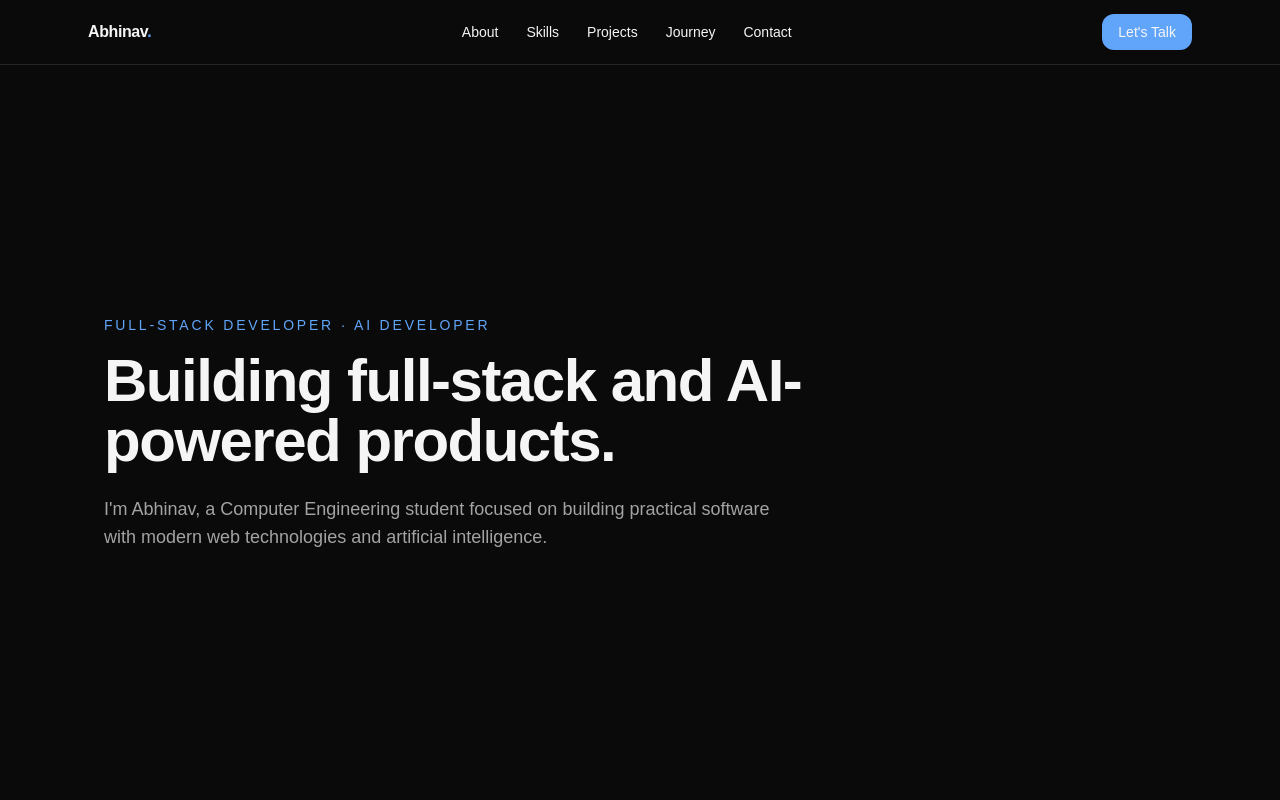
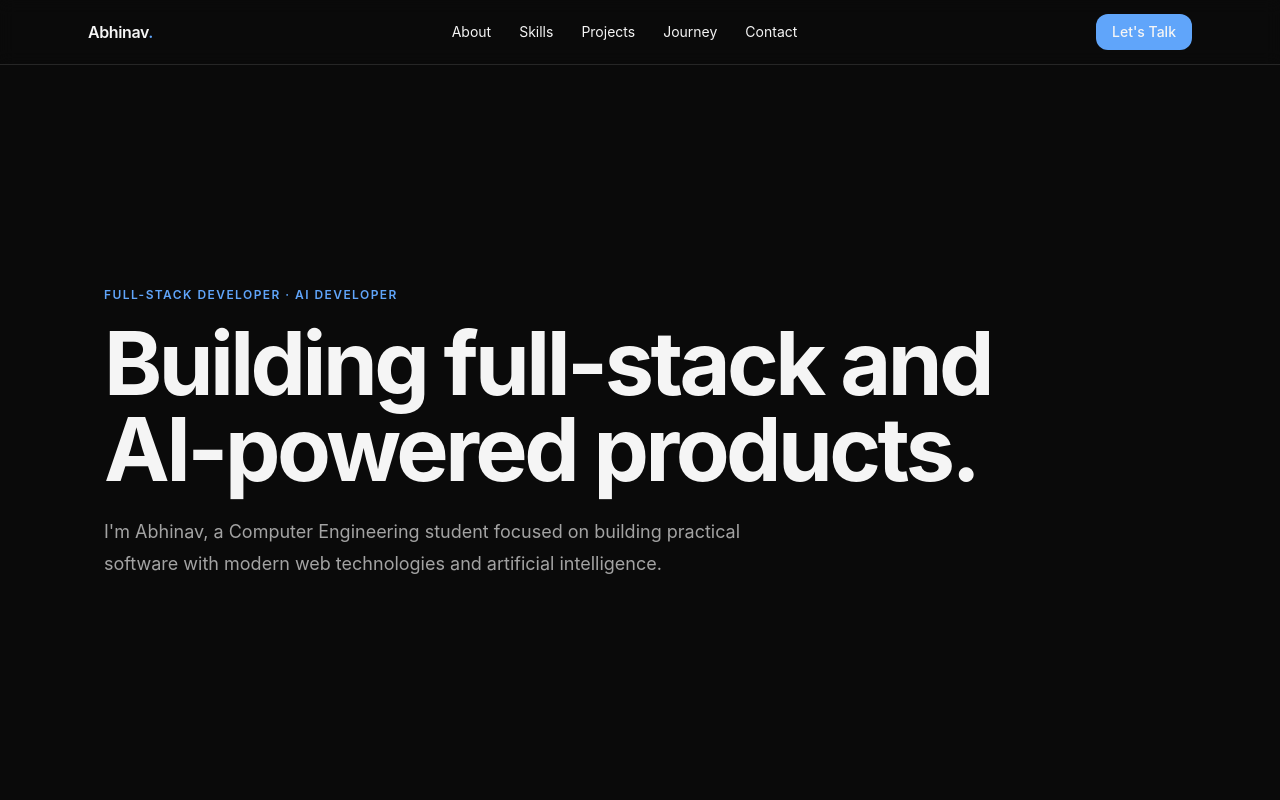
Before and after one commit to abhinav05-bhatpude/abhinav-portfolio, a Next.js app: page / in a window 1280 px wide. Shown: the top 800 px of the page. Built offline with nearby package versions, Linux system fonts and the light colour scheme.

Commit message:
feat: add global typography system

```diff
--- a/src/app/globals.css
+++ b/src/app/globals.css
@@ -39,7 +39,15 @@ body {
   margin: 0;
   background: var(--background);
   color: var(--foreground);
-  font-family: Arial, Helvetica, sans-serif;
+  font-family:
+  Inter,
+  ui-sans-serif,
+  system-ui,
+  -apple-system,
+  BlinkMacSystemFont,
+  "Segoe UI",
+  sans-serif;
+
   -webkit-font-smoothing: antialiased;
   text-rendering: optimizeLegibility;
 }
@@ -58,3 +66,48 @@ button,
 a {
   -webkit-tap-highlight-color: transparent;
 }
+@layer components {
+  .text-display {
+    font-size: clamp(2.75rem, 7vw, 5.5rem);
+    line-height: 0.98;
+    letter-spacing: -0.04em;
+    font-weight: 700;
+  }
+
+  .text-heading {
+    font-size: clamp(2rem, 5vw, 3.5rem);
+    line-height: 1.1;
+    letter-spacing: -0.03em;
+    font-weight: 600;
+  }
+
+  .text-subheading {
+    font-size: clamp(1.25rem, 3vw, 1.75rem);
+    line-height: 1.3;
+    letter-spacing: -0.02em;
+    font-weight: 600;
+  }
+
+  .text-body-lg {
+    font-size: 1.125rem;
+    line-height: 1.75;
+  }
+
+  .text-body {
+    font-size: 1rem;
+    line-height: 1.75;
+  }
+
+  .text-small {
+    font-size: 0.875rem;
+    line-height: 1.5;
+  }
+
+  .text-label {
+    font-size: 0.75rem;
+    line-height: 1.4;
+    letter-spacing: 0.12em;
+    text-transform: uppercase;
+    font-weight: 600;
+  }
+}
--- a/src/app/page.tsx
+++ b/src/app/page.tsx
@@ -8,21 +8,22 @@ export default function Home() {
       <Navbar />
 
       <main>
+        {/* Hero */}
         <section
           id="hero"
           className="flex min-h-[calc(100vh-4rem)] items-center py-20"
         >
           <Container>
             <div>
-              <p className="text-sm font-medium uppercase tracking-[0.2em] text-[var(--accent)]">
+              <p className="text-label text-[var(--accent)]">
                 Full-Stack Developer · AI Developer
               </p>
 
-              <h1 className="mt-4 max-w-4xl text-4xl font-semibold tracking-tight text-[var(--text-primary)] sm:text-6xl">
+              <h1 className="text-display mt-4 max-w-4xl text-[var(--text-primary)]">
                 Building full-stack and AI-powered products.
               </h1>
 
-              <p className="mt-6 max-w-2xl text-base leading-7 text-[var(--text-secondary)] sm:text-lg">
+              <p className="text-body-lg mt-6 max-w-2xl text-[var(--text-secondary)]">
                 I&apos;m Abhinav, a Computer Engineering student focused on
                 building practical software with modern web technologies and
                 artificial intelligence.
@@ -31,22 +32,27 @@ export default function Home() {
           </Container>
         </section>
 
+        {/* About */}
         <Section id="about">
           <div className="h-40" />
         </Section>
 
+        {/* Skills */}
         <Section id="skills">
           <div className="h-40" />
         </Section>
 
+        {/* Projects */}
         <Section id="projects">
           <div className="h-40" />
         </Section>
 
+        {/* Journey */}
         <Section id="journey">
           <div className="h-40" />
         </Section>
 
+        {/* Contact */}
         <Section id="contact">
           <div className="h-40" />
         </Section>
```
